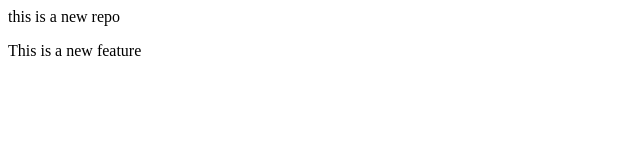
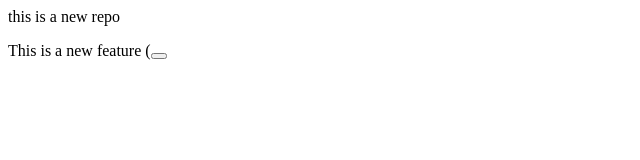
Before and after one commit to swastik1729/localrepo, a plain HTML site: page index.html in a window 1280 px wide. Shown: the full height of the page, 0-640 px from the left. Drawn offline with Linux system fonts and the light colour scheme.

Commit message:
add bttnn

```diff
--- a/index.html
+++ b/index.html
@@ -1,2 +1,2 @@
 <p>this is a new repo</p>
-<p>This is a new feature</p>
+<p>This is a new feature (<button></button></p>
```
